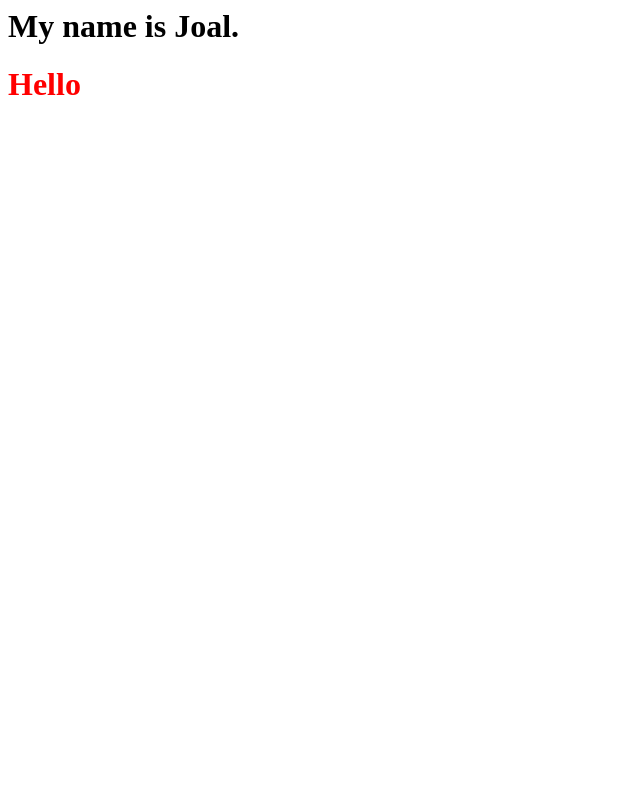
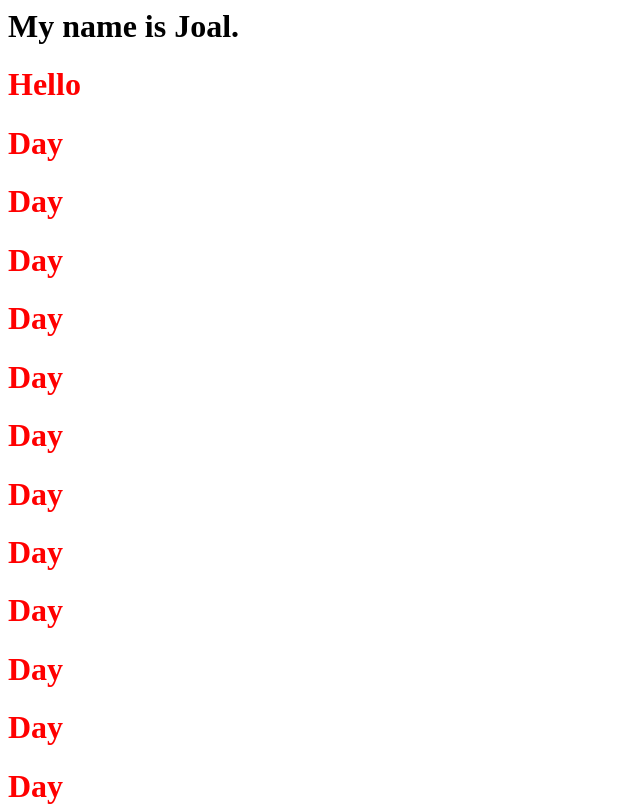
Before and after one commit to joalk/Vapor, a React app: page / in a window 1280 px wide. Shown: the top 806 px of the page, without its empty margins (0-640 px from the left). Built offline with nearby package versions, Linux system fonts and the light colour scheme.

Commit message:
connected all children components

```diff
--- a/Frontend/components/Container.jsx
+++ b/Frontend/components/Container.jsx
@@ -1,9 +1,11 @@
 import React from 'react';
+import { Month } from './Month.jsx'
 
 export const Container = () => {
     return (
         <div className="container">
             <h1>Hello</h1>
+            <Month />
         </div>
     )
 }
--- a/Frontend/components/Day.jsx
+++ b/Frontend/components/Day.jsx
@@ -0,0 +1,9 @@
+import React from 'react';
+
+export const Day = () => {
+    return (
+        <div>
+            <h1>Day</h1>
+        </div>
+    )
+}
--- a/Frontend/components/Month.jsx
+++ b/Frontend/components/Month.jsx
@@ -0,0 +1,14 @@
+import React from 'react';
+import { Week } from './Week.jsx'
+
+export const Month = () => {
+    let weeks = [];
+    for (let i = 0; i < 5; i++) {
+        weeks.push(<Week />)
+    }
+    return (
+        <div>
+            {weeks}
+        </div>
+    )
+}
--- a/Frontend/components/Week.jsx
+++ b/Frontend/components/Week.jsx
@@ -0,0 +1,14 @@
+import React from 'react';
+import { Day } from './Day.jsx'
+
+export const Week = () => {
+    let days = [];
+    for (let i = 0; i < 5; i++) {
+        days.push(<Day />)
+    }
+    return (
+        <div>
+            {days}
+        </div>
+    )
+}
```
